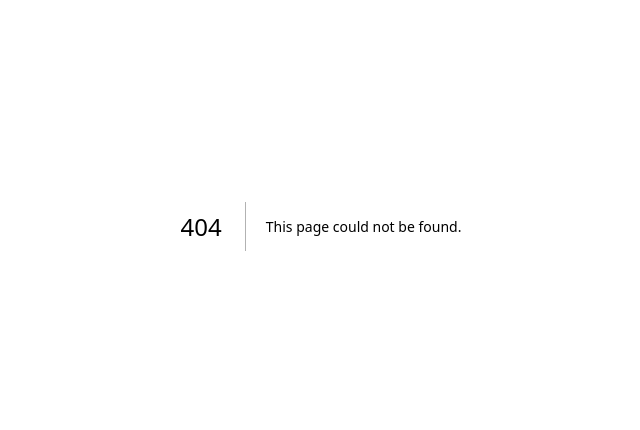
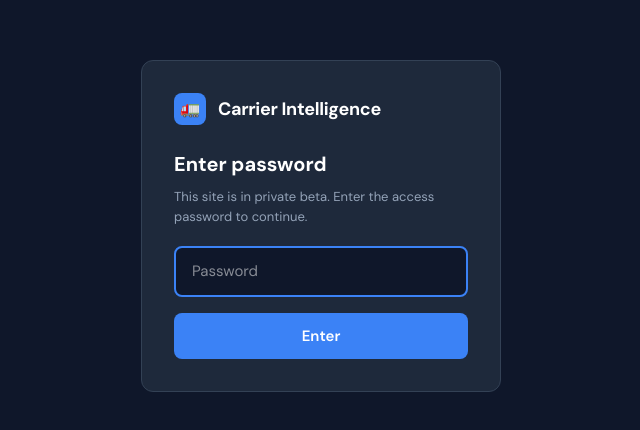
Before and after one commit to chongyh01/carrier-portal, a Next.js app: page /login in a window 1280 px wide. Before the commit this address had no page. Shown: the part 174-604 px from the top of the page, without its empty margins (319-959 px from the left). Built offline with nearby package versions, Linux system fonts and the light colour scheme.

Commit message:
Add password gate for beta access
Adds proxy.ts that checks a hashed cookie against SITE_PASSWORD env var,
redirecting unauthenticated requests to /login. Login form posts to
/api/login which sets the auth cookie on success.

```diff
--- /dev/null
+++ b/app/api/login/route.ts
@@ -0,0 +1,33 @@
+import { NextResponse, type NextRequest } from "next/server";
+import { AUTH_COOKIE_NAME, AUTH_COOKIE_MAX_AGE, hashPassword } from "@/lib/auth";
+
+export async function POST(request: NextRequest) {
+  const formData = await request.formData();
+  const password = String(formData.get("password") ?? "");
+  const redirectTo = String(formData.get("redirect") ?? "/");
+  const safeRedirect = redirectTo.startsWith("/") ? redirectTo : "/";
+
+  const expected = process.env.SITE_PASSWORD;
+  const url = request.nextUrl.clone();
+
+  if (!expected || password !== expected) {
+    url.pathname = "/login";
+    url.search = "";
+    url.searchParams.set("error", "1");
+    url.searchParams.set("redirect", safeRedirect);
+    return NextResponse.redirect(url, 303);
+  }
+
+  url.pathname = safeRedirect.split("?")[0];
+  url.search = safeRedirect.includes("?") ? safeRedirect.split("?").slice(1).join("?") : "";
+
+  const response = NextResponse.redirect(url, 303);
+  response.cookies.set(AUTH_COOKIE_NAME, await hashPassword(expected), {
+    httpOnly: true,
+    secure: process.env.NODE_ENV === "production",
+    sameSite: "lax",
+    path: "/",
+    maxAge: AUTH_COOKIE_MAX_AGE,
+  });
+  return response;
+}
--- /dev/null
+++ b/app/login/page.tsx
@@ -0,0 +1,48 @@
+export default async function LoginPage({
+  searchParams,
+}: {
+  searchParams: Promise<{ redirect?: string; error?: string }>;
+}) {
+  const { redirect, error } = await searchParams;
+
+  return (
+    <main style={{ minHeight: "100vh", background: "#0f172a", display: "flex", alignItems: "center", justifyContent: "center", fontFamily: "'DM Sans', sans-serif", padding: "24px" }}>
+      <style>{`
+        @import url('https://fonts.googleapis.com/css2?family=DM+Sans:wght@400;500;600;700&family=DM+Mono:wght@400;500&display=swap');
+        * { box-sizing: border-box; margin: 0; padding: 0; }
+        input:focus { outline: none; border-color: #3b82f6 !important; }
+        button:hover { opacity: 0.9; }
+      `}</style>
+
+      <form method="POST" action="/api/login" style={{ width: "100%", maxWidth: "360px", background: "#1e293b", borderRadius: "12px", padding: "32px", border: "1px solid #334155" }}>
+        <div style={{ display: "flex", alignItems: "center", gap: "12px", marginBottom: "24px" }}>
+          <div style={{ width: "32px", height: "32px", background: "#3b82f6", borderRadius: "8px", display: "flex", alignItems: "center", justifyContent: "center" }}>
+            <span style={{ color: "white", fontSize: "16px" }}>🚛</span>
+          </div>
+          <span style={{ color: "white", fontWeight: 700, fontSize: "18px", letterSpacing: "-0.3px" }}>Carrier Intelligence</span>
+        </div>
+
+        <h1 style={{ color: "white", fontSize: "20px", fontWeight: 700, marginBottom: "8px" }}>Enter password</h1>
+        <p style={{ color: "#94a3b8", fontSize: "13px", marginBottom: "20px" }}>This site is in private beta. Enter the access password to continue.</p>
+
+        {error && (
+          <p style={{ color: "#ef4444", fontSize: "13px", marginBottom: "12px", fontFamily: "'DM Mono', monospace" }}>Incorrect password. Please try again.</p>
+        )}
+
+        <input
+          type="password"
+          name="password"
+          placeholder="Password"
+          required
+          autoFocus
+          style={{ width: "100%", padding: "12px 16px", borderRadius: "8px", border: "2px solid #334155", background: "#0f172a", color: "white", fontSize: "15px", fontFamily: "'DM Sans', sans-serif", marginBottom: "16px" }}
+        />
+        <input type="hidden" name="redirect" value={redirect ?? "/"} />
+
+        <button type="submit" style={{ width: "100%", padding: "12px 16px", background: "#3b82f6", color: "white", border: "none", borderRadius: "8px", fontSize: "15px", fontWeight: 600, cursor: "pointer", fontFamily: "'DM Sans', sans-serif" }}>
+          Enter
+        </button>
+      </form>
+    </main>
+  );
+}
--- /dev/null
+++ b/lib/auth.ts
@@ -0,0 +1,10 @@
+export const AUTH_COOKIE_NAME = "cc_auth";
+export const AUTH_COOKIE_MAX_AGE = 60 * 60 * 24 * 30; // 30 days
+
+export async function hashPassword(password: string): Promise<string> {
+  const data = new TextEncoder().encode(password);
+  const digest = await crypto.subtle.digest("SHA-256", data);
+  return Array.from(new Uint8Array(digest))
+    .map((b) => b.toString(16).padStart(2, "0"))
+    .join("");
+}
--- /dev/null
+++ b/proxy.ts
@@ -0,0 +1,27 @@
+import { NextResponse, type NextRequest } from "next/server";
+import { AUTH_COOKIE_NAME, hashPassword } from "@/lib/auth";
+
+export default async function proxy(request: NextRequest) {
+  const password = process.env.SITE_PASSWORD;
+  if (!password) return NextResponse.next();
+
+  const { pathname, search } = request.nextUrl;
+  if (pathname === "/login" || pathname === "/api/login") {
+    return NextResponse.next();
+  }
+
+  const expected = await hashPassword(password);
+  if (request.cookies.get(AUTH_COOKIE_NAME)?.value === expected) {
+    return NextResponse.next();
+  }
+
+  const url = request.nextUrl.clone();
+  url.pathname = "/login";
+  url.search = "";
+  url.searchParams.set("redirect", pathname + search);
+  return NextResponse.redirect(url);
+}
+
+export const config = {
+  matcher: ["/((?!_next/static|_next/image|favicon.ico).*)"],
+};
```
